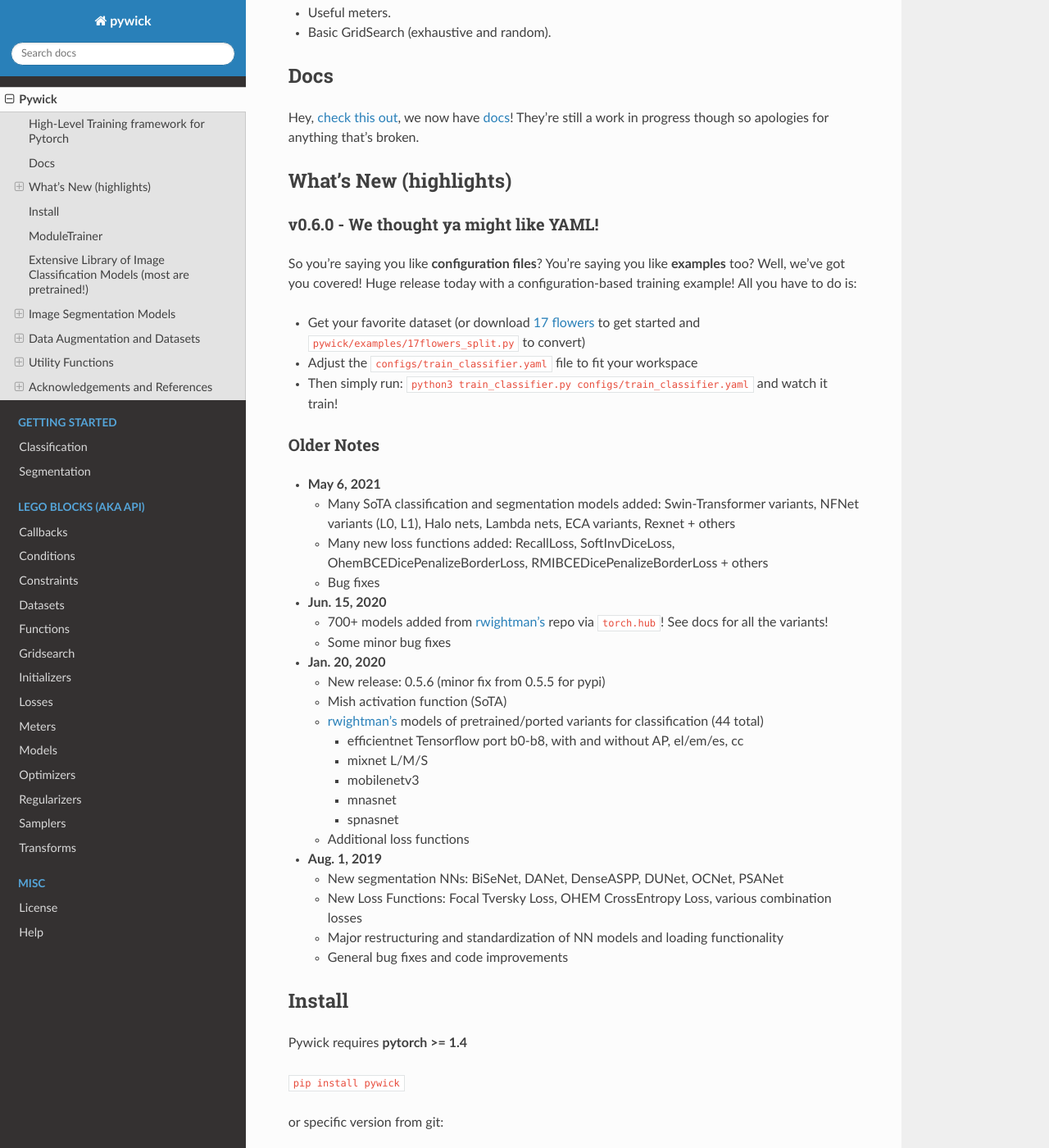
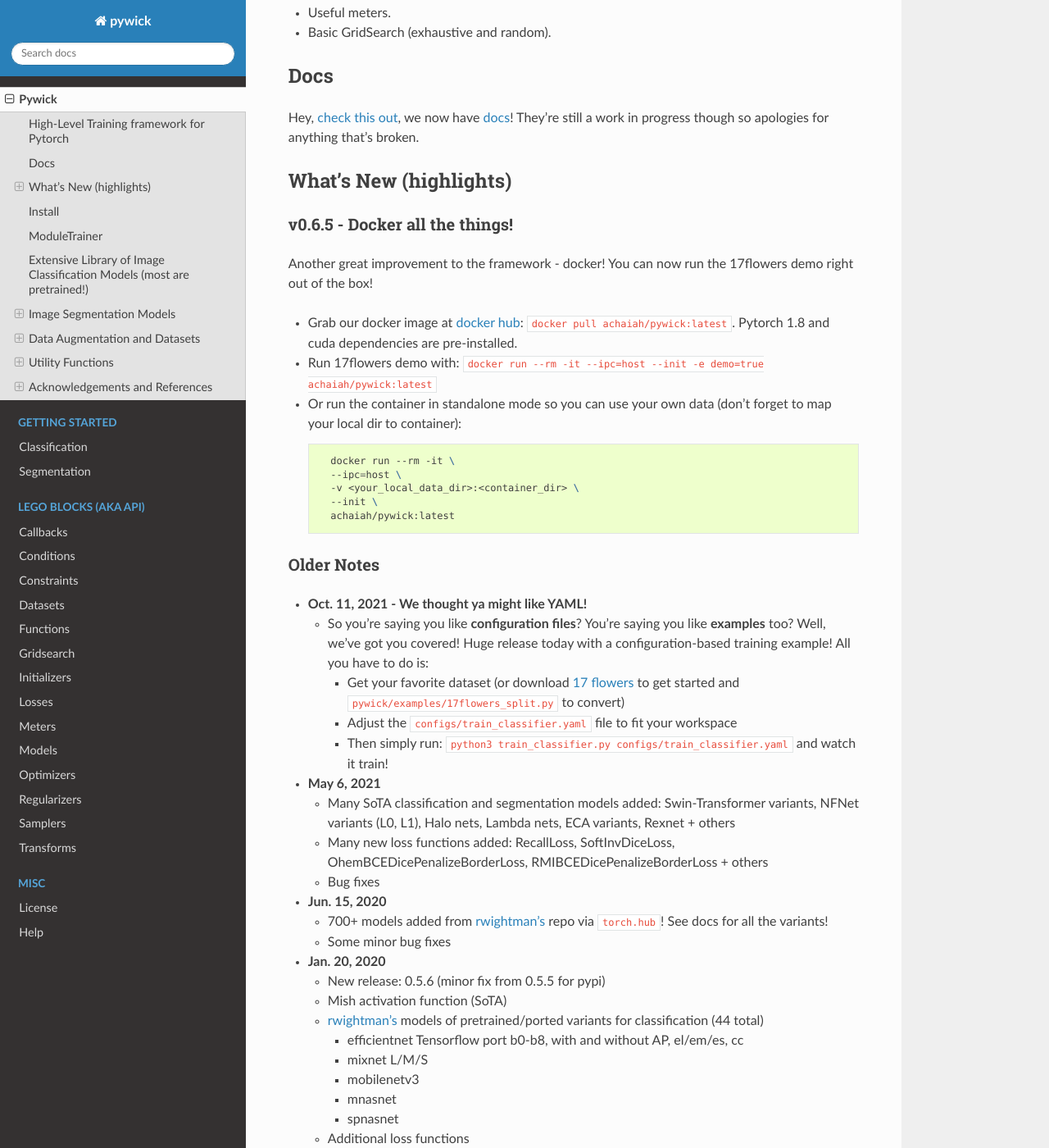
Before and after one commit to achaiah/pywick, a Sphinx documentation site: the page built from docs/source/README.md, in a window 1280 px wide and 1400 px high, scrolled down 716 px. Shown: the whole window at 82% size. Built offline with Sphinx 7.4.7 and the Read the Docs theme 2.0.0, drawn with Linux system fonts in a browser that asks for light colours; some of the changed text lies outside the part shown.

Commit message:
Adding docker image and demo

````diff
--- a/docs/source/README.md
+++ b/docs/source/README.md
@@ -36,13 +36,25 @@
 
 ## What's New (highlights)
 
-### v0.6.0 - We thought ya might like YAML!
-So you're saying you like **configuration files**? You're saying you like **examples** too? Well, we've got you covered! Huge release today with a configuration-based training example! All you have to do is:
-  - Get your favorite dataset (or download [17 flowers](https://www.robots.ox.ac.uk/~vgg/data/flowers/17/) to get started and `pywick/examples/17flowers_split.py` to convert)
-  - Adjust the `configs/train_classifier.yaml` file to fit your workspace
-  - Then simply run: `python3 train_classifier.py configs/train_classifier.yaml` and watch it train!
+### v0.6.5 - Docker all the things!
+Another great improvement to the framework - docker! You can now run the 17flowers demo right out of the box!
+  - Grab our docker image at [docker hub](https://hub.docker.com/repository/docker/achaiah/pywick): `docker pull achaiah/pywick:latest`. Pytorch 1.8 and cuda dependencies are pre-installed.
+  - Run 17flowers demo with: `docker run --rm -it --ipc=host --init -e demo=true achaiah/pywick:latest`
+  - Or run the container in standalone mode so you can use your own data (don't forget to map your local dir to container):
+    ```bash
+      docker run --rm -it \
+      --ipc=host \
+      -v <your_local_data_dir>:<container_dir> \
+      --init \
+      achaiah/pywick:latest
+    ```
 
 ### Older Notes
+- **Oct. 11, 2021 - We thought ya might like YAML!**
+  - So you're saying you like **configuration files**? You're saying you like **examples** too? Well, we've got you covered! Huge release today with a configuration-based training example! All you have to do is:
+    - Get your favorite dataset (or download [17 flowers](https://www.robots.ox.ac.uk/~vgg/data/flowers/17/) to get started and `pywick/examples/17flowers_split.py` to convert)
+    - Adjust the `configs/train_classifier.yaml` file to fit your workspace
+    - Then simply run: `python3 train_classifier.py configs/train_classifier.yaml` and watch it train!
 - **May 6, 2021**
   - Many SoTA classification and segmentation models added: Swin-Transformer variants, NFNet variants (L0, L1), Halo nets, Lambda nets, ECA variants, Rexnet + others
   - Many new loss functions added: RecallLoss, SoftInvDiceLoss, OhemBCEDicePenalizeBorderLoss, RMIBCEDicePenalizeBorderLoss + others
@@ -61,10 +73,10 @@
     - spnasnet
   - Additional loss functions
 - **Aug. 1, 2019**
-  -   New segmentation NNs: BiSeNet, DANet, DenseASPP, DUNet, OCNet, PSANet
-    - New Loss Functions: Focal Tversky Loss, OHEM CrossEntropy Loss, various combination losses
-    - Major restructuring and standardization of NN models and loading functionality
-    - General bug fixes and code improvements
+  - New segmentation NNs: BiSeNet, DANet, DenseASPP, DUNet, OCNet, PSANet
+  - New Loss Functions: Focal Tversky Loss, OHEM CrossEntropy Loss, various combination losses
+  - Major restructuring and standardization of NN models and loading functionality
+  - General bug fixes and code improvements
 
 ## Install
 Pywick requires **pytorch >= 1.4**
@@ -73,7 +85,7 @@
 
 or specific version from git:
 
-`pip install git+https://github.com/achaiah/pywick.git@v0.6.0`
+`pip install git+https://github.com/achaiah/pywick.git@v0.6.1`
 
 ## ModuleTrainer
 The `ModuleTrainer` class provides a high-level training interface which abstracts away the training loop while providing callbacks, constraints, initializers, regularizers,
--- a/docs/source/conf.py
+++ b/docs/source/conf.py
@@ -41,7 +41,7 @@
 version = ''
 # The full version, including alpha/beta/rc tags
 
-release = '0.6.0'
+release = '0.6.5'
 
 # -- General configuration ---------------------------------------------------
 
--- a/pywick/__init__.py
+++ b/pywick/__init__.py
@@ -1,4 +1,4 @@
-__version__ = '0.6.0'
+__version__ = '0.6.5'
 __author__ = 'Achaiah'
 __description__ = 'High-level batteries-included neural network training library for Pytorch'
 
````
Also changed, not shown: other parts of docs/source/README.md (+2 -2 lines), README.md (+22 -10 lines), 3 other files.
